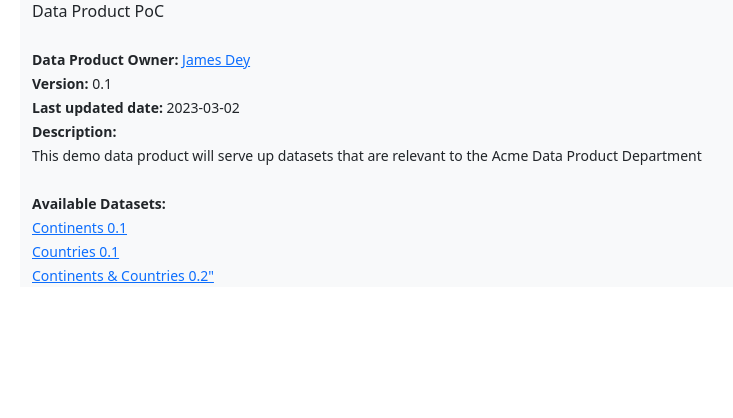
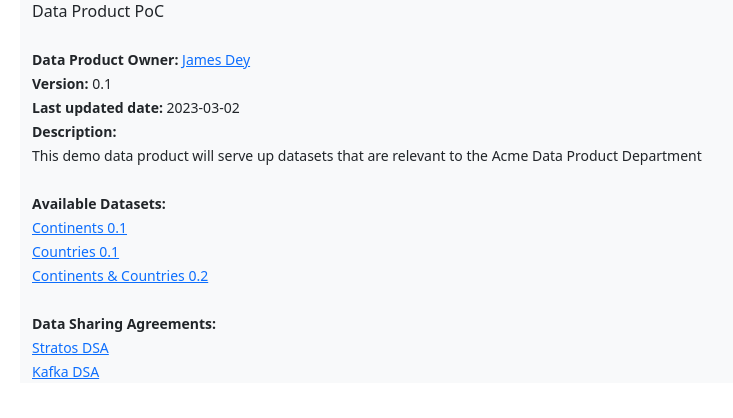
Before and after one commit to deytalytics/DataMarketplace, a Flask app: page / in a window 1280 px wide. Shown: the part 137-555 px from the top of the page, without its empty margins (50-783 px from the left). Run offline with Flask 2, Linux system fonts and the light colour scheme.

Commit message:
Added in DSAs

```diff
--- a/templates/continents-0.1.html
+++ b/templates/continents-0.1.html
@@ -21,6 +21,7 @@
         </div>
         <div class="col-md-12">
           <small>
+            <br><b>Documentation:</b><br>
           <a href="https://data-container.azurewebsites.net/dictionary/continents/0.1?format=html">Data Dictionary</a>
         </div>
         <div class="col-md-12">
--- a/templates/home_page.html
+++ b/templates/home_page.html
@@ -25,7 +25,13 @@
           <br><b>Available Datasets:</b><br>
           <a href="/continents-0.1">Continents 0.1</a>
           <br><a href="/countries-0.1">Countries 0.1</a>
-          <br><a href="/continents_and_countries-0.2">Continents & Countries 0.2"</a></small>
+          <br><a href="/continents_and_countries-0.2">Continents & Countries 0.2</a></small>
+        </div>
+        <div class="col-md-12">
+          <small>
+          <br><b>Data Sharing Agreements:</b><br>
+          <a href="/continents-0.1">Stratos DSA</a>
+          <br><a href="/countries-0.1">Kafka DSA</a>
         </div>
       </div>
     </div>
```
